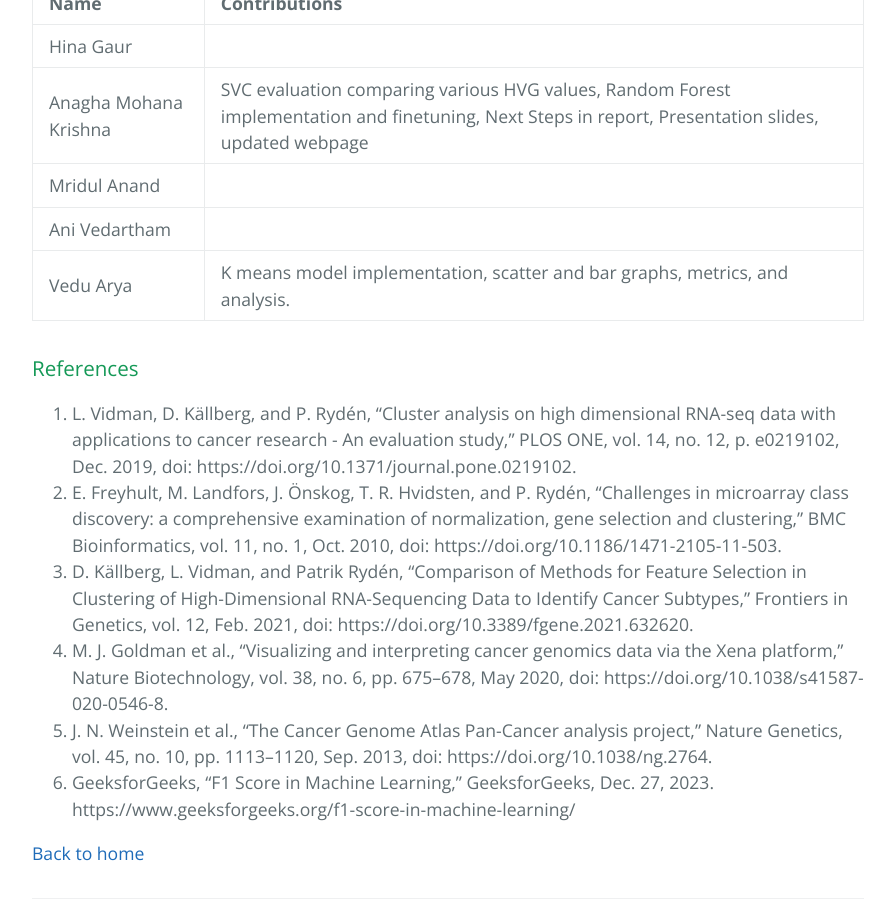
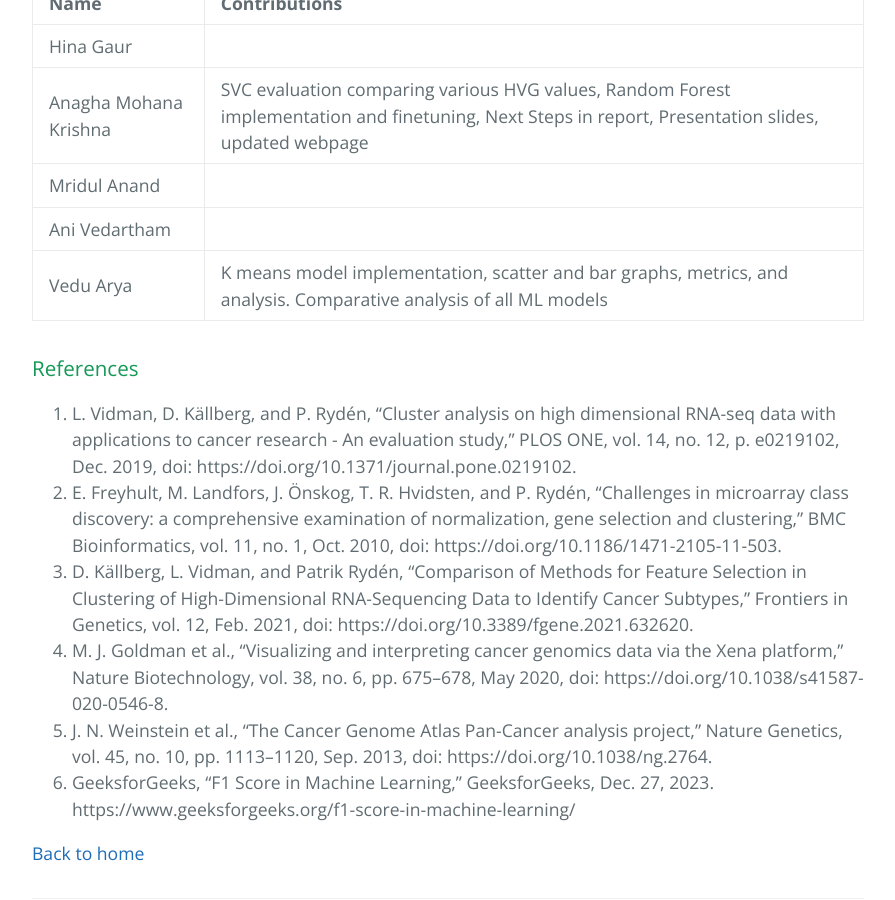
Before and after one commit to AnaghaMKrishna/CS-7641-Project, a Jekyll site: the page built from Final_Submission/final_report.md, in a window 1280 px wide and 900 px high, scrolled down 22867 px. Shown: the whole window, without its empty margins (192-1087 px from the left). Built offline with Jekyll 4.4.1, drawn with Linux system fonts in a browser that asks for light colours; our own code applies the rules of GitHub Pages for plain Markdown files.

Commit message:
Update final_report.md

```diff
--- a/Final_Submission/final_report.md
+++ b/Final_Submission/final_report.md
@@ -230,7 +230,7 @@ If you are unable to view, [please click here](https://gtvault-my.sharepoint.com
 | Anagha Mohana Krishna  | SVC evaluation comparing various HVG values, Random Forest implementation and finetuning, Next Steps in report, Presentation slides, updated webpage |
 | Mridul Anand           |  |
 | Ani Vedartham |  |
-| Vedu Arya | K means model implementation, scatter and bar graphs, metrics, and analysis.   |
+| Vedu Arya | K means model implementation, scatter and bar graphs, metrics, and analysis. Comparative analysis of all ML models |
 
 ### References
 
```
